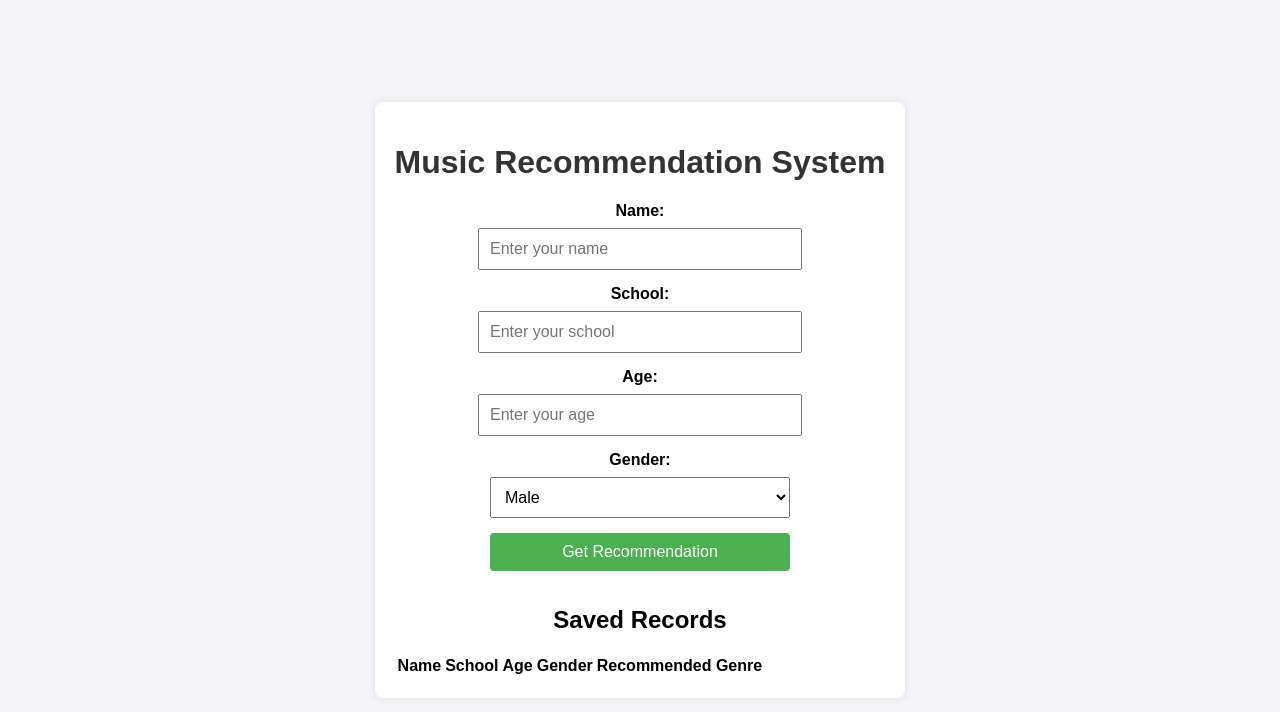
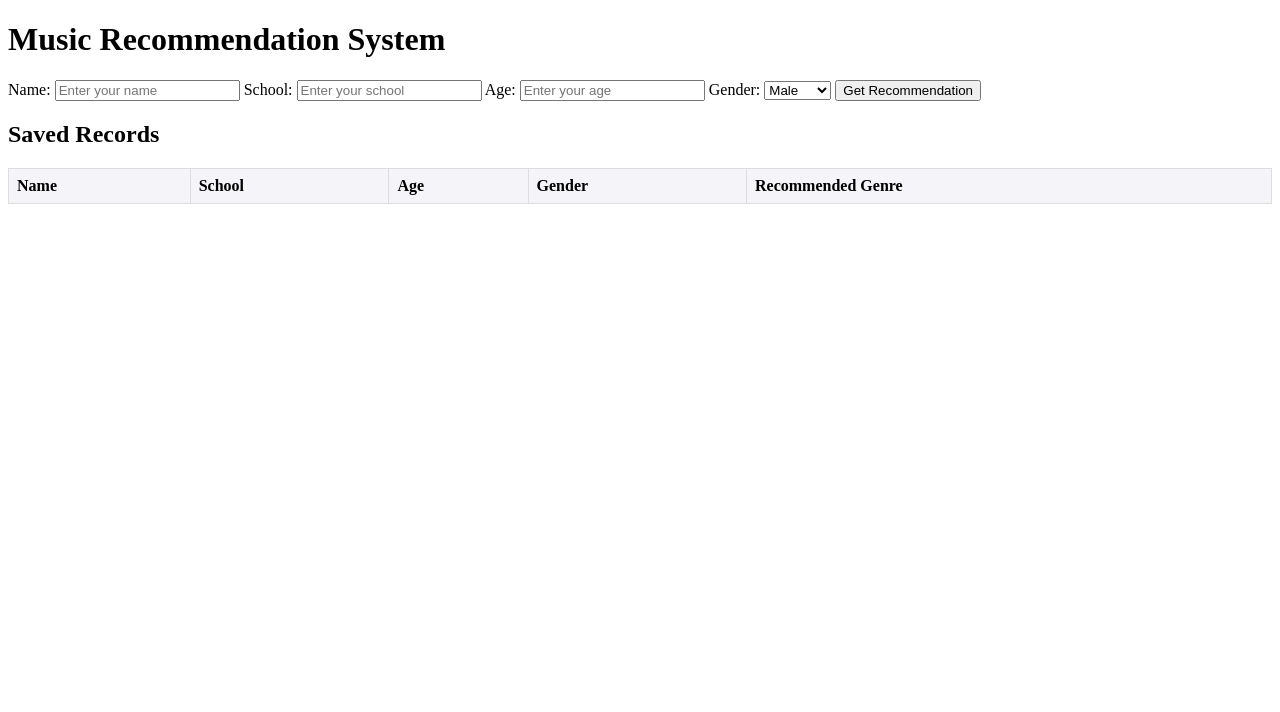
Before and after one commit to thesardauna/Gwaji, a plain HTML site: page index.html in a window 1280 px wide. Drawn offline with Linux system fonts and the light colour scheme.

Commit message:
Update style.css

```diff
--- a/style.css
+++ b/style.css
@@ -1,59 +1,24 @@
-body {
-    font-family: Arial, sans-serif;
-    background-color: #f4f4f9;
-    margin: 0;
-    padding: 0;
-    display: flex;
-    justify-content: center;
-    align-items: center;
-    height: 100vh;
-}
-
-.container {
-    text-align: center;
-    background: white;
-    padding: 20px;
-    border-radius: 8px;
-    box-shadow: 0 0 10px rgba(0, 0, 0, 0.1);
-}
-
-h1 {
-    color: #333;
-}
-
-form {
+table {
+    width: 100%;
+    border-collapse: collapse;
     margin-top: 20px;
 }
 
-label {
-    display: block;
-    margin-bottom: 8px;
+th, td {
+    border: 1px solid #ddd;
+    padding: 8px;
+    text-align: left;
+}
+
+th {
+    background-color: #f4f4f9;
     font-weight: bold;
 }
 
-input, select, button {
-    margin-bottom: 15px;
-    padding: 10px;
-    width: 100%;
-    max-width: 300px;
-    font-size: 16px;
+tr:nth-child(even) {
+    background-color: #f9f9f9;
 }
 
-button {
-    background-color: #4CAF50;
-    color: white;
-    border: none;
-    cursor: pointer;
-    border-radius: 4px;
+tr:hover {
+    background-color: #f1f1f1;
 }
-
-button:hover {
-    background-color: #45a049;
-}
-
-#result {
-    margin-top: 20px;
-    font-size: 18px;
-    font-weight: bold;
-    color: #555;
-}
```
